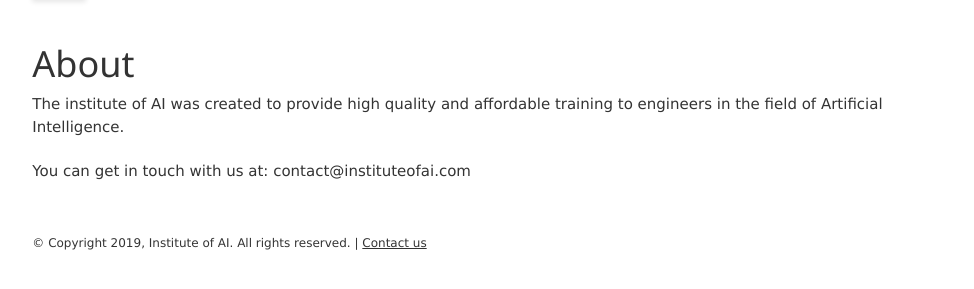
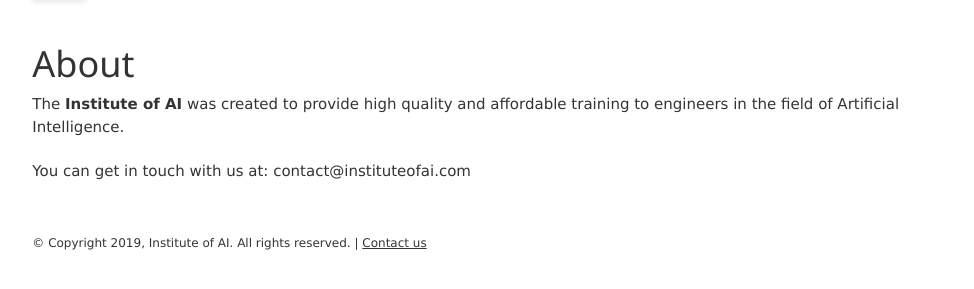
Before and after one commit to instituteofai/instituteofai.github.io, a Gatsby site: page /about in a window 1280 px wide. Shown: the part 77-366 px from the top of the page, without its empty margins (144-1118 px from the left). Built offline with nearby package versions, Linux system fonts and the light colour scheme; Gatsby itself is replaced by a stand-in of ours.

```diff
--- a/src/pages/about.js
+++ b/src/pages/about.js
@@ -9,7 +9,7 @@
     <SEO title="About" />
     <h1>About</h1>
     <p>
-      The institute of AI was created to provide high quality and affordable
+      The <strong>Institute of AI</strong> was created to provide high quality and affordable
       training to engineers in the field of Artificial Intelligence.
     </p>
     <p>You can get in touch with us at: contact@instituteofai.com</p>
```
